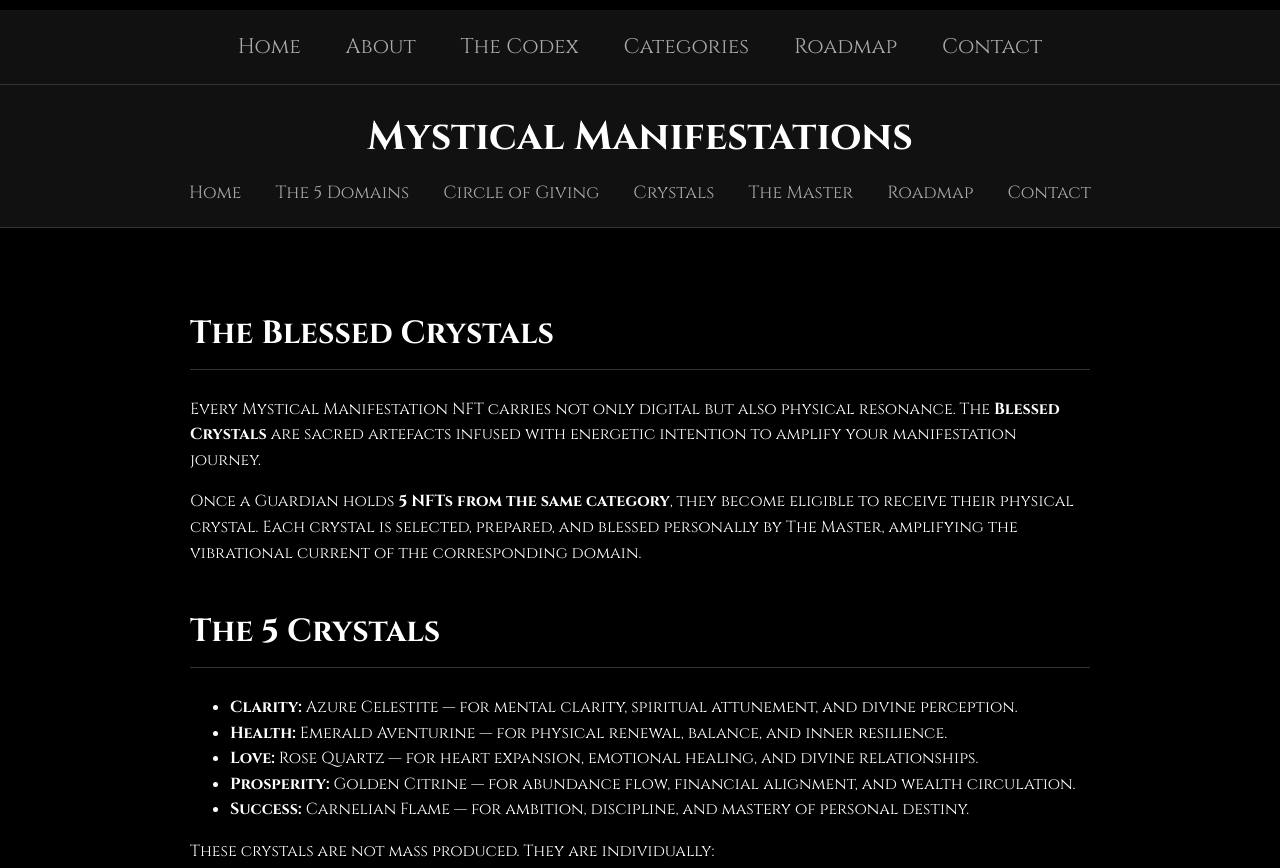
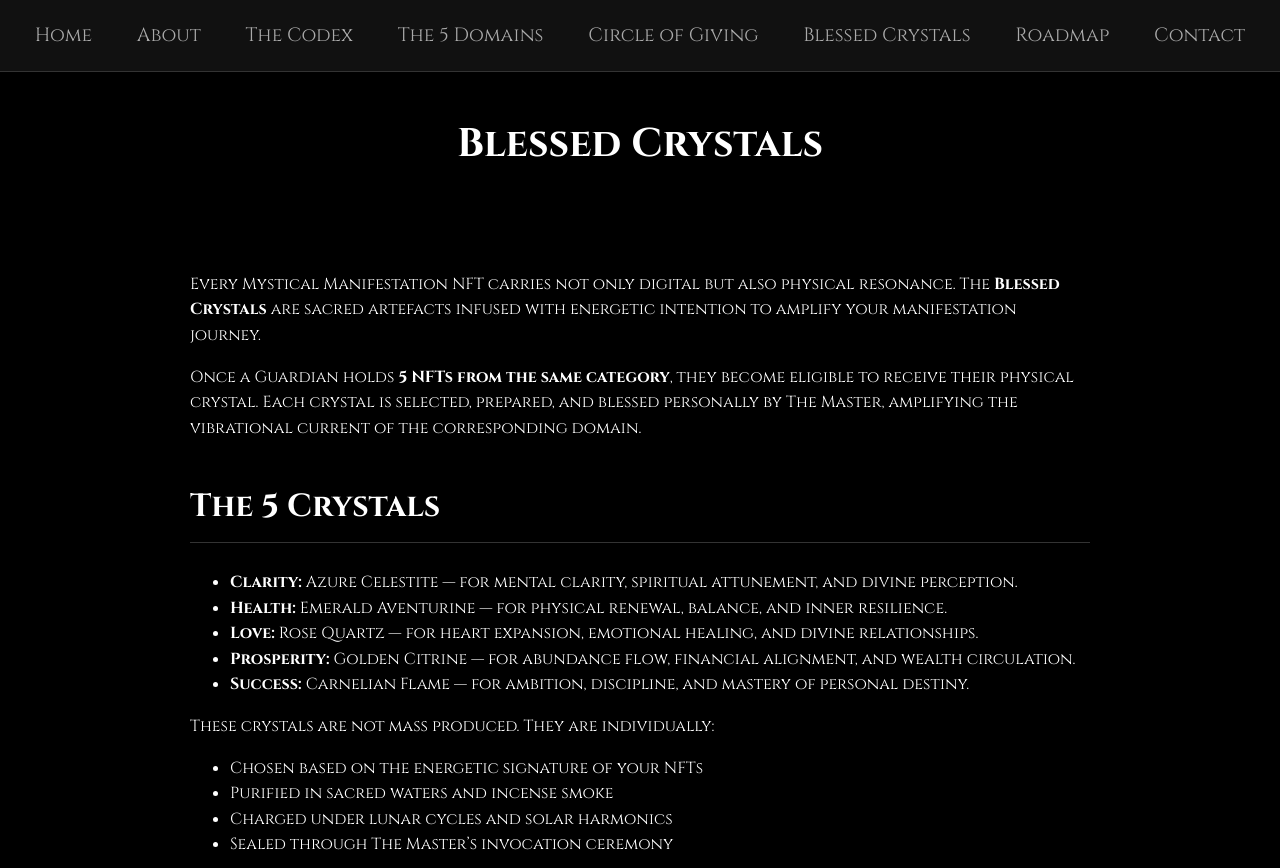
Before and after one commit to MsPrzdnt/manifest4444, a plain HTML site: page crystals.html in a window 1280 px wide. Shown: the top 868 px of the page. Drawn offline with Linux system fonts and the light colour scheme.

Commit message:
Update crystals.html

```diff
--- a/crystals.html
+++ b/crystals.html
@@ -15,27 +15,25 @@
             padding: 0;
             line-height: 1.6;
         }
-        header {
-            background-color: #111111;
-            padding: 20px;
+        nav {
+            background-color: #111;
+            padding: 20px 0;
             text-align: center;
-            border-bottom: 1px solid #333333;
-        }
-        header h1 {
-            margin: 0;
-            font-size: 2.5em;
-        }
-        nav {
-            margin-top: 10px;
+            border-bottom: 1px solid #333;
+            font-size: 1.2em;
         }
         nav a {
             color: #aaaaaa;
             text-decoration: none;
-            margin: 0 15px;
-            font-size: 1.1em;
+            margin: 0 20px;
         }
         nav a:hover {
             color: #ffffff;
+        }
+        h1 {
+            font-size: 2.5em;
+            text-align: center;
+            margin: 1em 0;
         }
         .container {
             max-width: 900px;
@@ -57,38 +55,21 @@
     </style>
 </head>
 <body>
-<nav style="
-    background-color: #111;
-    padding: 20px 0;
-    text-align: center;
-    border-bottom: 1px solid #333;
-    font-family: 'Cinzel', serif;
-    font-size: 1.2em;">
 
-    <a href="index.html" style="margin: 0 20px; color: #aaa; text-decoration: none;">Home</a>
-    <a href="about.html" style="margin: 0 20px; color: #aaa; text-decoration: none;">About</a>
-    <a href="codex.html" style="margin: 0 20px; color: #aaa; text-decoration: none;">The Codex</a>
-    <a href="categories.html" style="margin: 0 20px; color: #aaa; text-decoration: none;">Categories</a>
-    <a href="roadmap.html" style="margin: 0 20px; color: #aaa; text-decoration: none;">Roadmap</a>
-    <a href="contact.html" style="margin: 0 20px; color: #aaa; text-decoration: none;">Contact</a>
-
-</nav>
-
-<header>
-    <h1>Mystical Manifestations</h1>
 <nav>
     <a href="index.html">Home</a>
+    <a href="about.html">About</a>
+    <a href="codex.html">The Codex</a>
     <a href="domains.html">The 5 Domains</a>
     <a href="circle.html">Circle of Giving</a>
-        <a href="crystals.html">Crystals</a>
-        <a href="master.html">The Master</a>
+    <a href="crystals.html">Blessed Crystals</a>
     <a href="roadmap.html">Roadmap</a>
     <a href="contact.html">Contact</a>
 </nav>
-</header>
+
+<h1>Blessed Crystals</h1>
 
 <div class="container">
-  <h2>The Blessed Crystals</h2>
 
     <p>
         Every Mystical Manifestation NFT carries not only digital but also physical resonance. The <strong>Blessed Crystals</strong> are sacred artefacts infused with energetic intention to amplify your manifestation journey.
@@ -108,9 +89,7 @@ Once a Guardian holds <strong>5 NFTs from the same category</strong>, they becom
         <li><strong>Success:</strong> Carnelian Flame — for ambition, discipline, and mastery of personal destiny.</li>
     </ul>
 
-<p>
-These crystals are not mass produced. They are individually:
-</p>
+    <p>These crystals are not mass produced. They are individually:</p>
 
     <ul>
         <li>Chosen based on the energetic signature of your NFTs</li>
@@ -134,3 +113,8 @@ To claim your Blessed Crystal, NFT ownership will be verified on-chain, and Guar
     <p style="font-style: italic;">
         "The crystals serve as physical witnesses to your evolving manifestation."
     </p>
+
+</div>
+
+</body>
+</html>
```
Lines whose indentation alone changed are shown as unchanged.
